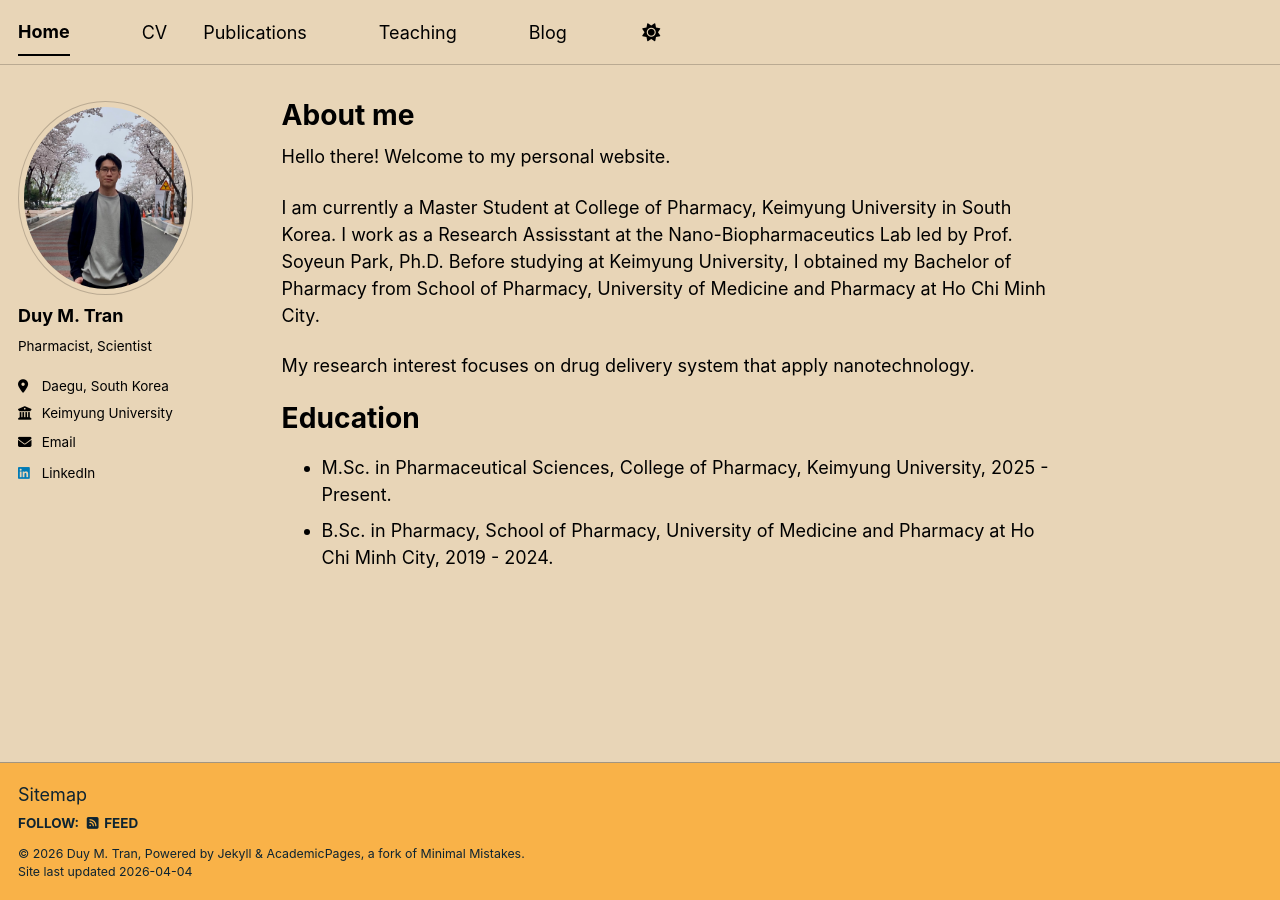
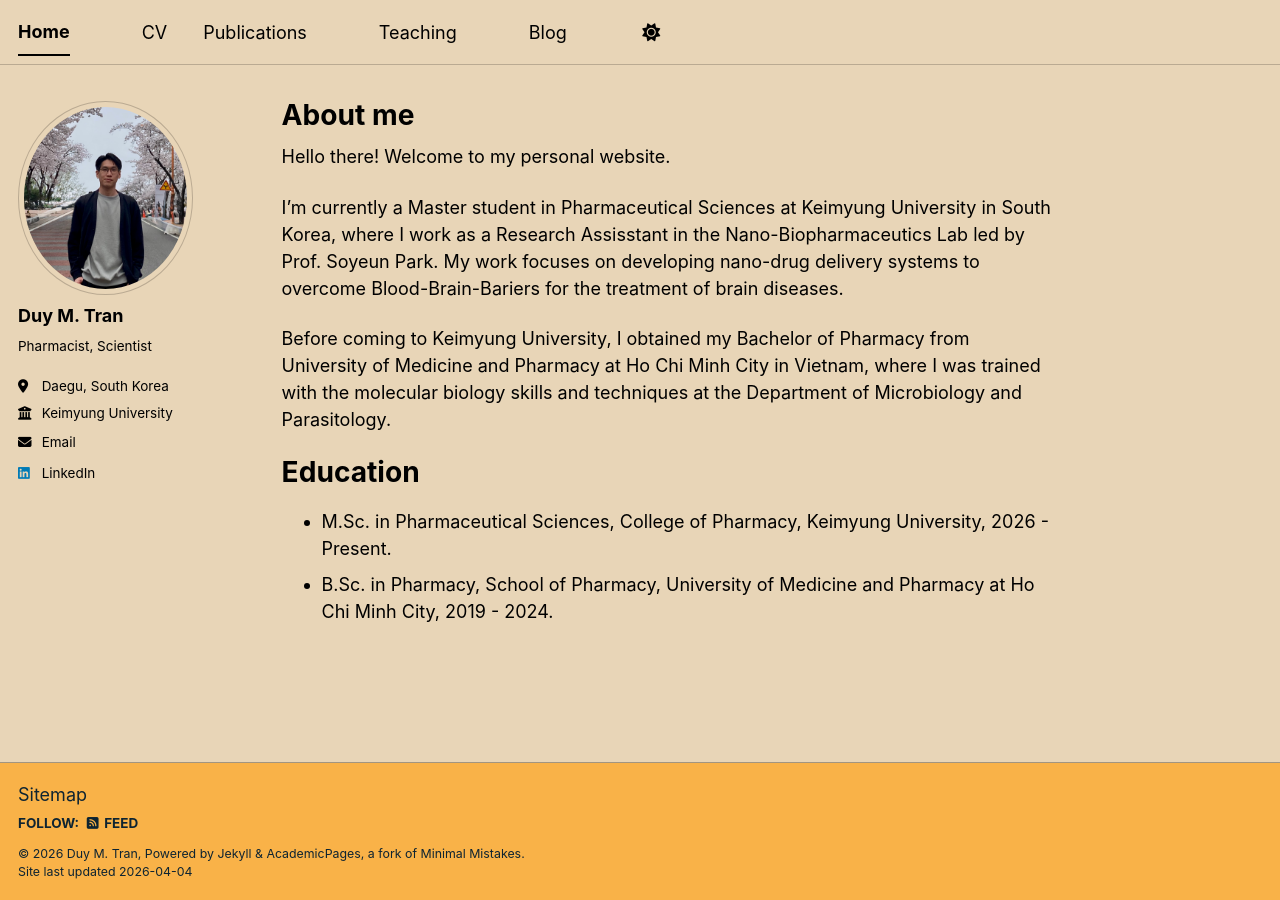
Before and after one commit to tranminhduy-git/tmduy.github.io, a Jekyll site: the page built from _pages/about.md, in a window 1280 px wide. Built offline with Jekyll 4.4.1, drawn with Linux system fonts in a browser that asks for light colours; a script bundle is joined from its source files by our own code; library files that are not in the unit come from our copies.

Commit message:
Update about.md

```diff
--- a/_pages/about.md
+++ b/_pages/about.md
@@ -9,11 +9,12 @@ redirect_from:
 
 Hello there! Welcome to my personal website.
 
-I am currently a Master Student at College of Pharmacy, Keimyung University in South Korea. I work as a Research Assisstant at the Nano-Biopharmaceutics Lab led by Prof. Soyeun Park, Ph.D. Before studying at Keimyung University, I obtained my Bachelor of Pharmacy from School of Pharmacy, University of Medicine and Pharmacy at Ho Chi Minh City.
+I'm currently a Master student in Pharmaceutical Sciences at Keimyung University in South Korea, where I work as a Research Assisstant in the Nano-Biopharmaceutics Lab led by Prof. Soyeun Park. My work focuses on developing nano-drug delivery systems to overcome Blood-Brain-Bariers for the treatment of brain diseases.
 
-My research interest focuses on drug delivery system that apply nanotechnology.
+Before coming to Keimyung University, I obtained my Bachelor of Pharmacy from University of Medicine and Pharmacy at Ho Chi Minh City in Vietnam, where I was trained with the molecular biology skills and techniques at the Department of Microbiology and Parasitology.
+
 
 Education
 ======
-* M.Sc. in Pharmaceutical Sciences, College of Pharmacy, Keimyung University, 2025 - Present.
+* M.Sc. in Pharmaceutical Sciences, College of Pharmacy, Keimyung University, 2026 - Present.
 * B.Sc. in Pharmacy, School of Pharmacy, University of Medicine and Pharmacy at Ho Chi Minh City, 2019 - 2024.
```
